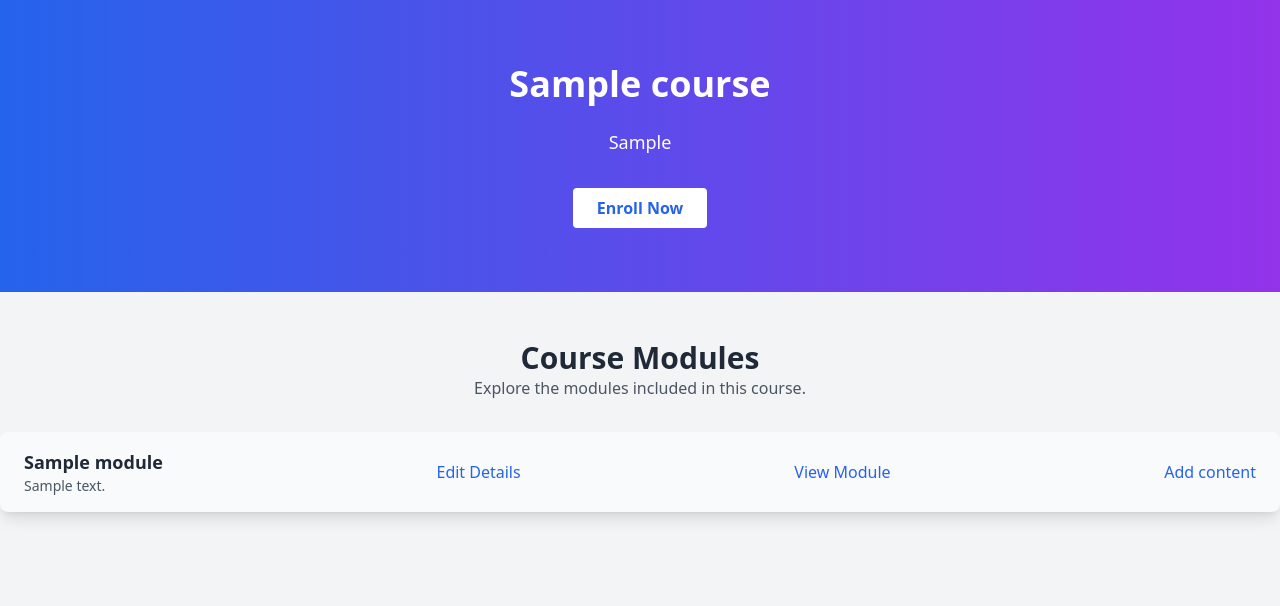
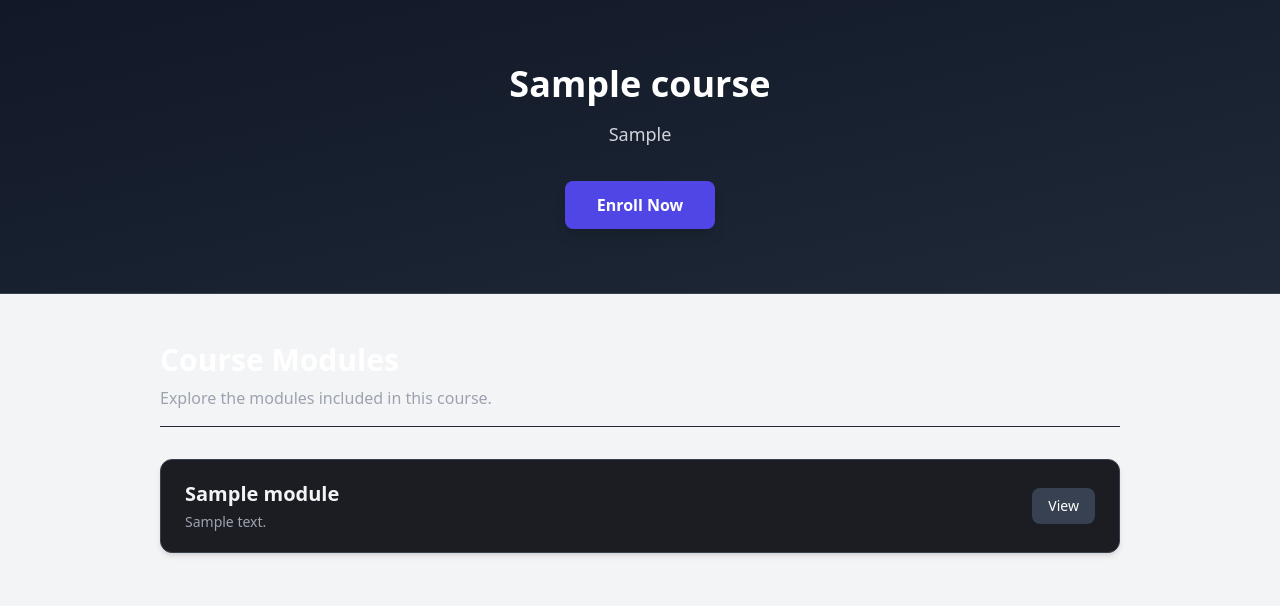
Before and after one commit to kasabian22/Courses_platform, a Django app: a page that uses courses/templates/courses/course_detail.html in a window 1280 px wide. Shown: the top 606 px of the page. Run offline with Django 5.2, Linux system fonts and the light colour scheme; tables that the repository leaves empty hold one stand-in row (values such as "Sample post"); some libraries are stand-ins or nearby versions.

Commit message:
View Module V2

```diff
--- a/courses/admin.py
+++ b/courses/admin.py
@@ -1,5 +1,5 @@
 from django.contrib import admin
-from .models import Subject, Course, Module, Content
+from .models import Subject, Course, Module, Content, Video
 
 @admin.register(Subject)
 class Subject(admin.ModelAdmin):
@@ -22,3 +22,4 @@ class Course(admin.ModelAdmin):
 
 admin.site.register(Module)
 admin.site.register(Content)
+admin.site.register(Video)
--- a/courses/models.py
+++ b/courses/models.py
@@ -1,7 +1,7 @@
 from django.db import models
 from django.contrib.auth.models import User
 from django.contrib.contenttypes.models import ContentType
-from django.contrib.contenttypes.fields import GenericForeignKey
+from django.contrib.contenttypes.fields import GenericForeignKey, GenericRelation
 from django.utils.text import slugify
 from .utils import generate_unique_slug
 
@@ -81,6 +81,9 @@ class ItemBase(models.Model):
     date_created = models.DateTimeField(auto_now_add=True)
     updated = models.DateTimeField(auto_now=True)
 
+    # delete the content when item is deleted
+    content_relation = GenericRelation(Content)
+
     class Meta:
         abstract = True
 
--- a/courses/templates/courses/add_content.html
+++ b/courses/templates/courses/add_content.html
@@ -11,7 +11,7 @@
           {{ form|crispy }}
 
           <button type="submit" class="bg-blue-500 text-white px-4 py-2 rounded mt-4">
-            Save {{ model_name|capitalize }}
+            Save {{ model_name|capfirst }}
           </button>
       </form>
   </div>
--- a/courses/templates/courses/course_detail.html
+++ b/courses/templates/courses/course_detail.html
@@ -5,72 +5,109 @@
 {% endblock title %}
 
 {% block content %}
-<!-- Course Details Section -->
-<section class="py-16 bg-gradient-to-r from-blue-600 to-purple-600 text-white">
-    <div class="container mx-auto text-center">
-        <h1 class="text-4xl font-extrabold mb-6">{{ detail.title }}</h1>
-        <p class="text-lg mb-8">{{ detail.overview }}</p>
+<!-- Course Details Header Section -->
+<!-- Changed from blue-to-purple gradient to a dark theme gradient to match your app's UI -->
+<section class="py-16 bg-gradient-to-br from-gray-900 to-gray-800 text-white border-b border-gray-700">
+    <div class="container mx-auto px-4 sm:px-6 lg:px-8 text-center max-w-4xl">
+        <h1 class="text-4xl font-extrabold mb-4">{{ detail.title }}</h1>
+        <p class="text-lg text-gray-300 mb-8 leading-relaxed">{{ detail.overview }}</p>
 
         {% if request.user not in detail.students.all %}
-            <a href="{% url 'courses:enroll_course' detail.slug %}" class="inline-block bg-white text-blue-600 font-bold py-2 px-6 rounded hover:bg-gray-100">Enroll Now</a>
+            <a href="{% url 'courses:enroll_course' detail.slug %}"
+               class="inline-block bg-indigo-600 text-white font-semibold py-3 px-8 rounded-lg hover:bg-indigo-700 transition shadow-lg hover:shadow-xl transform hover:-translate-y-0.5">
+                Enroll Now
+            </a>
         {% endif %}
-
-
     </div>
 </section>
 
-<!-- Module Section -->
-<div class="container mx-auto py-12">
-    <div class="text-center mb-8">
-        <h2 class="text-3xl font-bold text-gray-800">Course Modules</h2>
-        <p class="text-gray-600">Explore the modules included in this course.</p>
+<!-- Modules Section -->
+<!-- Adjusted the background and text colors to fit the dark theme -->
+<div class="container mx-auto px-4 sm:px-6 lg:px-8 py-12 max-w-5xl">
+
+    <!-- Section Header -->
+    <div class="flex justify-between items-end mb-8 border-b border-gray-800 pb-4">
+        <div>
+            <h2 class="text-3xl font-bold text-white mb-2">Course Modules</h2>
+            <p class="text-gray-400">Explore the modules included in this course.</p>
         </div>
 
         {% if perms.courses.add_module %}
-        <!-- Add Module Button -->
-        <div class="text-right mb-6">
+            <!-- Add Module Button aligned to the right of the header -->
+            <div>
                 <a href="{% url 'courses:add_module' detail.slug %}"
-            class="bg-blue-600 text-white font-bold py-2 px-6 rounded hover:bg-blue-700 transition">
-                + Add Module
+                   class="inline-flex items-center bg-indigo-600 text-white font-medium py-2 px-4 rounded-lg hover:bg-indigo-700 transition shadow-md">
+                    <svg class="w-5 h-5 mr-2" fill="none" stroke="currentColor" viewBox="0 0 24 24"><path stroke-linecap="round" stroke-linejoin="round" stroke-width="2" d="M12 6v6m0 0v6m0-6h6m-6 0H6"></path></svg>
+                    Add Module
                 </a>
             </div>
-    {% else %}
         {% endif %}
+    </div>
 
     <!-- Modules List -->
     {% if detail.modules.exists %}
-    <ul class="divide-y divide-gray-200 bg-gray-50 rounded-lg shadow-lg">
+    <!-- Container for the list with dark theme styling -->
+    <ul class="flex flex-col gap-4">
         {% for module in detail.modules.all %}
-            <li class="px-6 py-4 flex justify-between items-center hover:bg-gray-100 transition">
-                <div>
-                    <h3 class="text-lg font-bold text-gray-800">{{ module.title }}</h3>
-                    <p class="text-sm text-gray-600">{{ module.description }}</p>
+            <!-- Individual Module Card -->
+            <li class="bg-[#1c1d22] border border-gray-700 rounded-xl px-6 py-5 flex flex-col sm:flex-row justify-between items-start sm:items-center gap-4 hover:border-gray-600 transition duration-200 shadow-md">
+
+                <!-- Module Text Info -->
+                <div class="flex-1">
+                    <h3 class="text-xl font-bold text-gray-100 mb-1">{{ module.title }}</h3>
+                    <p class="text-sm text-gray-400 line-clamp-2">{{ module.description }}</p>
                 </div>
+
+                <!-- Module Action Buttons Container -->
+                <div class="flex items-center gap-3">
+
+                    <!-- View Module (Primary Action) -->
+                    <a href="{% url 'courses:view_module' detail.slug module.id %}"
+                       class="text-sm font-medium text-white bg-gray-700 hover:bg-gray-600 px-4 py-2 rounded-lg transition">
+                        View
+                    </a>
+
+                    {% if perms.courses.add_module %}
+                        <!-- Edit Module -->
                         <a href="{% url 'courses:add_module' detail.slug %}"
-                class="text-blue-600 hover:underline font-medium">
-                    Edit Details
+                           class="p-2 text-gray-400 hover:text-white bg-transparent hover:bg-gray-700 rounded-lg transition" title="Edit Details">
+                            <!-- SVG Edit Icon -->
+                            <svg class="w-5 h-5" fill="none" stroke="currentColor" viewBox="0 0 24 24"><path stroke-linecap="round" stroke-linejoin="round" stroke-width="2" d="M11 5H6a2 2 0 00-2 2v11a2 2 0 002 2h11a2 2 0 002-2v-5m-1.414-9.414a2 2 0 112.828 2.828L11.828 15H9v-2.828l8.586-8.586z"></path></svg>
                         </a>
-                <a href="{% url 'courses:view_module' detail.slug module.id %}"
-                class="text-blue-600 hover:underline font-medium">
-                    View Module
-                </a>
-                <a href="#"
-                class="text-blue-600 hover:underline font-medium">
-                    Add content
-                </a>
-                {% comment %} <a href="{% url 'courses:content_create_update' module.id detail.slug %}"
-                class="text-blue-600 hover:underline font-medium">
-                    View Module
-                </a> {% endcomment %}
+
+                        <!-- Add Content Dropdown (CSS-based) -->
+                        <div class="relative group">
+                            <!-- Dropdown Trigger Button -->
+                            <button class="inline-flex items-center justify-center text-sm font-medium text-white bg-indigo-600 hover:bg-indigo-700 px-4 py-2 rounded-lg transition">
+                                Add Content
+                                <svg class="w-4 h-4 ml-1" fill="none" stroke="currentColor" viewBox="0 0 24 24"><path stroke-linecap="round" stroke-linejoin="round" stroke-width="2" d="M19 9l-7 7-7-7"></path></svg>
+                            </button>
+
+                            <!-- Dropdown Menu (Hidden by default, shown on group hover) -->
+                            <div class="absolute right-0 mt-2 w-48 bg-gray-800 border border-gray-700 rounded-lg shadow-xl opacity-0 invisible group-hover:opacity-100 group-hover:visible transition-all duration-200 z-50">
+                                <div class="py-1">
+                                    <a href="{% url 'courses:content_create_update' detail.slug module.id 'video' %}" class="block px-4 py-2 text-sm text-gray-300 hover:bg-gray-700 hover:text-white">🎥 Add Video</a>
+                                    <a href="{% url 'courses:content_create_update' detail.slug module.id 'text' %}" class="block px-4 py-2 text-sm text-gray-300 hover:bg-gray-700 hover:text-white">📝 Add Text</a>
+                                    <a href="{% url 'courses:content_create_update' detail.slug module.id 'image' %}" class="block px-4 py-2 text-sm text-gray-300 hover:bg-gray-700 hover:text-white">🖼️ Add Image</a>
+                                    <a href="{% url 'courses:content_create_update' detail.slug module.id 'file' %}" class="block px-4 py-2 text-sm text-gray-300 hover:bg-gray-700 hover:text-white">📎 Add File</a>
+                                </div>
+                            </div>
+                        </div>
+                    {% endif %}
+                </div>
             </li>
         {% endfor %}
     </ul>
     {% else %}
-    <div class="text-center text-gray-600">
-        <p>No modules have been added to this course yet.</p>
+    <!-- Empty State Styling -->
+    <div class="text-center bg-[#1c1d22] border border-gray-700 rounded-xl py-12">
+        <svg class="w-16 h-16 mx-auto text-gray-600 mb-4" fill="none" stroke="currentColor" viewBox="0 0 24 24"><path stroke-linecap="round" stroke-linejoin="round" stroke-width="1.5" d="M20 7l-8-4-8 4m16 0l-8 4m8-4v10l-8 4m0-10L4 7m8 4v10M4 7v10l8 4"></path></svg>
+        <p class="text-gray-400 text-lg">No modules have been added to this course yet.</p>
     </div>
     {% endif %}
 </div>
+
+<!-- Rest of your code remains below... -->
 
 <!-- Additional Course Content -->
 <section class="py-12">
--- a/courses/views.py
+++ b/courses/views.py
@@ -24,7 +24,7 @@ def course_detail(request, slug):
 
 @login_required
 @permission_required('courses.add_content', raise_exception=True)
-def content_create_update(request, module_id, model_name):
+def content_create_update(request, slug, module_id, model_name):
     modules = {'text': TextForm, 'video': VideoForm, 'image': ImageForm, 'file': FileForm}
     module = get_object_or_404(Module, id=module_id, course__owner=request.user)
     if model_name in modules:
@@ -109,7 +109,9 @@ def add_module(request, slug):
 
 def view_module(request, course_slug, module_id):
     course = get_object_or_404(Course, slug=course_slug, owner=request.user)
-    module = get_object_or_404(Module, course=course, id=module_id)
+    module_qs = Module.objects.prefetch_related('contents__item')
+    module = get_object_or_404(module_qs, course=course, id=module_id)
+
     return render(request, "courses/view_module.html", {
         "course":course,
         "module":module
```
Also changed, not shown: courses/templates/courses/view_module.html (+48 -54 lines). Lines whose indentation alone changed are shown as unchanged.
